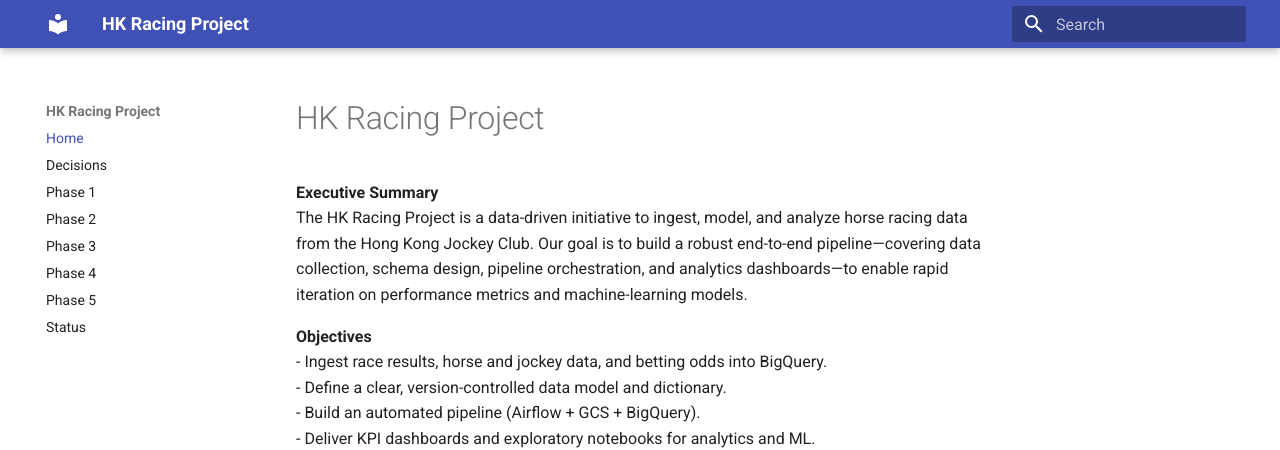
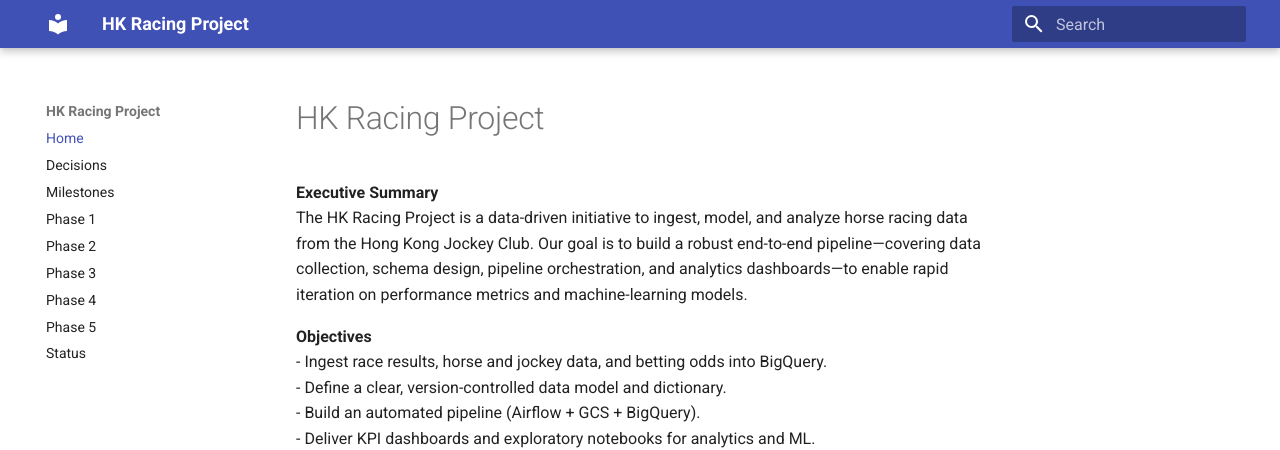
Before and after one commit to Ramgath/hk_racing_project, an MkDocs documentation site: the page built from docs/index.md, in a window 1280 px wide. Shown: the top 450 px of the page. Built offline with MkDocs 1.6.1 and Material for MkDocs 9.7.7, drawn with Linux system fonts in a browser that asks for light colours.

Commit message:
milestones added

```diff
--- a/mkdocs.yml
+++ b/mkdocs.yml
@@ -5,6 +5,7 @@
 nav:
   - Home: index.md
   - Decisions: decisions.md
+  - Milestones: milestones.md
   - Phase 1: phase-01-discovery.md
   - Phase 2: phase-02-ingestion.md
   - Phase 3: phase-03-data-model.md
```
Also changed, not shown: 1 other file.
